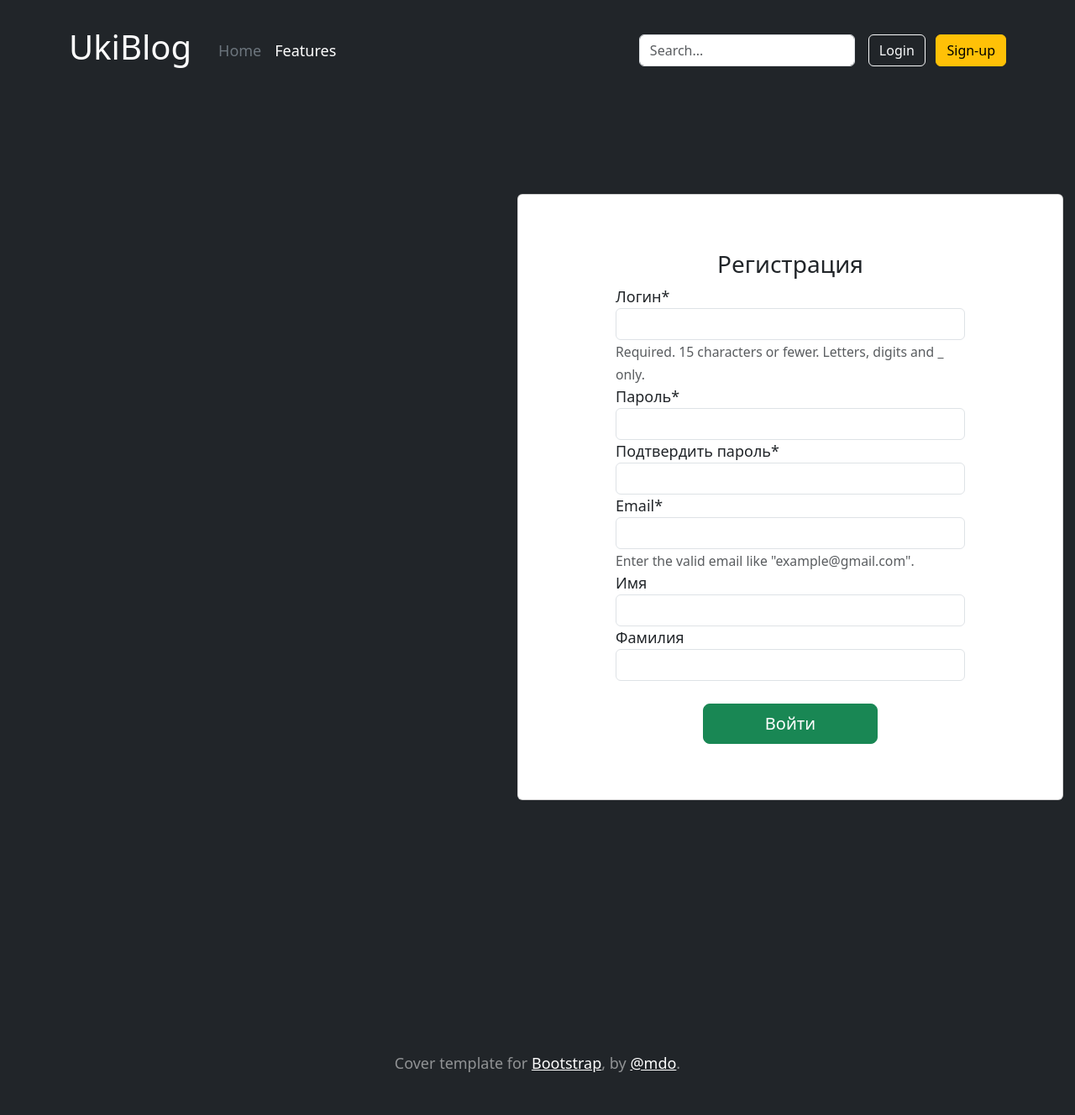
After one commit to Loysu/Blog, a Django app: page /registration in a window 1280 px wide. The commit adds this page. Shown: the whole page at 84% size. Run offline with Django 3.2, Linux system fonts and the light colour scheme; some libraries are stand-ins or nearby versions.

Commit message:
add registration

```diff
--- a/post/forms.py
+++ b/post/forms.py
@@ -1,9 +1,14 @@
+import re
+
 from django import forms
 from django.contrib.auth.models import User
+from django.core.validators import EmailValidator
+
+from .validators import LetterUsernameValidator
 
 
 class LoginForm(forms.Form):
-    username = forms.CharField(widget=forms.TextInput, max_length=15)
+    username = forms.CharField(widget=forms.TextInput)
     password = forms.CharField(widget=forms.PasswordInput)
 
     def __init__(self, *args, **kwargs):
@@ -21,3 +26,49 @@ class LoginForm(forms.Form):
             if not user.check_password(password):
                 raise forms.ValidationError('Неверный пароль.')
         return self.cleaned_data
+
+
+class RegistrationForm(forms.ModelForm):
+    username_validator = LetterUsernameValidator()
+    username = forms.CharField(
+        widget=forms.TextInput,
+        max_length=15,
+        min_length=3,
+        help_text='Required. 15 characters or fewer. Letters, digits and _ only.',
+        validators=[username_validator]
+    )
+    password = forms.CharField(widget=forms.PasswordInput, min_length=6, max_length=12)
+    confirm_password = forms.CharField(widget=forms.PasswordInput, min_length=6)
+    email = forms.EmailField(help_text='Enter the valid email like "example@gmail.com".')
+
+    def __init__(self, *args, **kwargs):
+        super().__init__(*args, **kwargs)
+        self.fields['username'].label = 'Логин'
+        self.fields['password'].label = 'Пароль'
+        self.fields['confirm_password'].label = 'Подтвердить пароль'
+        self.fields['email'].label = 'Email'
+        self.fields['first_name'].label = 'Имя'
+        self.fields['last_name'].label = 'Фамилия'
+
+    def clean_username(self):
+        username = self.cleaned_data['username']
+        if User.objects.filter(username=username).exists():
+            raise forms.ValidationError(f'Пользователь с логином {username} уже существует.')
+        return username
+
+    def clean_email(self):
+        email = self.cleaned_data['email']
+        if User.objects.filter(email=email).exists():
+            raise forms.ValidationError(f'Email {email} уже используется в системе.')
+        return email
+
+    def clean(self):
+        password = self.cleaned_data['password']
+        confirm_password = self.cleaned_data['confirm_password']
+        if password != confirm_password:
+            raise forms.ValidationError('Пароли не совпадают.')
+        return self.cleaned_data
+
+    class Meta:
+        model = User
+        fields = ('username', 'password', 'confirm_password', 'email', 'first_name', 'last_name')
--- a/post/templates/post/base.html
+++ b/post/templates/post/base.html
@@ -50,6 +50,8 @@
         }
       }
 
+
+
     </style>
     <link href="cover.css" rel="stylesheet">
 </head>
@@ -65,7 +67,7 @@
                     </h1>
 
                     <ul class="nav col-12 col-lg-auto me-lg-auto mb-2 justify-content-center mb-md-0">
-                        <li><a href="{% url 'post:base' %}" class="nav-link px-2 text-secondary">Home</a></li>
+                        <li><a href="{% url 'post:logout' %}" class="nav-link px-2 text-secondary">Home</a></li>
                         <li><a href="#" class="nav-link px-2 text-white">Features</a></li>
                     </ul>
 
@@ -84,12 +86,23 @@
                         <a href="{% url 'post:login' %}" class="text-decoration-none">
                             <button type="button" class="btn btn-outline-light me-2">Login</button>
                         </a>
-                        <button type="button" class="btn btn-warning">Sign-up</button>
+                        <a href="{% url 'post:registration' %}" class="text-decoration-none">
+                            <button type="button" class="btn btn-warning">Sign-up</button>
+                        </a>
                         {% endif %}
                     </div>
                 </div>
             </div>
         </header>
+        {% if messages %}
+        <br>
+        {% for message in messages %}
+        <div class="alert alert-success alert-dismissible fade show" role="alert"
+             style="margin-left: 450px; width: 900px;">
+            <strong>{{ message }}</strong>
+        </div>
+        {% endfor %}
+        {% endif %}
         {% endblock %}
         <br>
         {% block categories %}
--- /dev/null
+++ b/post/templates/post/registration.html
@@ -0,0 +1,21 @@
+{% extends 'post/base.html' %}
+{% load crispy_forms_tags %}
+{% block title %}
+Авторизация | Ukiblog
+{% endblock %}
+{% block categories %}
+{% endblock %}
+{% block main %}
+<div class="card" style="width: 650px; margin: 100px 600px 300px 600px; padding: 50px 100px">
+    <div class="card-body">
+        <h3 class="text-center">Регистрация</h3>
+
+        <form action="" method="post">
+            {% csrf_token %}
+            {{ form|crispy }}
+            <br>
+            <div class="d-grid gap-2 col-6 mx-auto"><input type="submit" class="btn btn-success btn-lg" value="Войти"></div>
+        </form>
+    </div>
+</div>
+{% endblock %}
--- a/post/urls.py
+++ b/post/urls.py
@@ -1,10 +1,13 @@
 from django.urls import path
+from django.contrib.auth.views import LogoutView
+from django.urls import reverse_lazy
 
 from .views import (
     BaseView,
     PostDetailView,
     TagDetailView,
-    LoginView
+    LoginView,
+    RegistrationView,
 )
 
 app_name = 'post'
@@ -13,4 +16,6 @@ urlpatterns = [
     path('post_detail/<slug:slug>', PostDetailView.as_view(), name='post_detail'),
     path('tag_detail/<slug:slug>', TagDetailView.as_view(), name='tag_detail'),
     path('login', LoginView.as_view(), name='login'),
+    path('logout', LogoutView.as_view(next_page=reverse_lazy('post:base')), name='logout'),
+    path('registration', RegistrationView.as_view(), name='registration'),
 ]
--- a/post/views.py
+++ b/post/views.py
@@ -1,13 +1,15 @@
 from django.shortcuts import render, redirect
 from django.urls import reverse
+from django.utils.text import slugify
 from django.views import View
 from django.views.generic.list import ListView
 from django.views.generic.detail import DetailView
-from django.contrib.auth import login, logout, authenticate
+from django.contrib.auth import login, authenticate
+from django.contrib import messages
 
 from .models import Post, Tag, Profile
 from .mixins import DefaultContextMixin
-from .forms import LoginForm
+from .forms import LoginForm, RegistrationForm
 
 
 class BaseView(DefaultContextMixin, ListView):
@@ -40,7 +42,7 @@ class TagDetailView(DefaultContextMixin, DetailView):
 
 
 class LoginView(View):
-    """Аутентификация"""
+    """Авторизация"""
     def get(self, *args, **kwargs):
         form = LoginForm()
         context = {
@@ -49,15 +51,57 @@ class LoginView(View):
         return render(self.request, 'post/login.html', context)
 
     def post(self, *args, **kwargs):
-        form = LoginForm(self.request.POST or None)
+        form = LoginForm(self.request.POST)
         if form.is_valid():
             username = form.cleaned_data['username']
             password = form.cleaned_data['password']
             user = authenticate(username=username, password=password)
             if user:
                 login(self.request, user)
+            messages.success(
+                self.request,
+                f'Добро пожаловать, {user.first_name if user.first_name else user.username}!'
+            )
             return redirect(reverse('post:base'))
         context = {
             'form': form,
         }
         return render(self.request, 'post/login.html', context)
+
+
+class RegistrationView(View):
+    """Регистрация"""
+    def get(self, *args, **kwargs):
+        form = RegistrationForm()
+        context = {
+            'form': form,
+        }
+        return render(self.request, 'post/registration.html', context)
+
+    def post(self, *args, **kwargs):
+        form = RegistrationForm(self.request.POST)
+        if form.is_valid():
+            new_user = form.save(commit=False)
+            new_user.username = form.cleaned_data['username']
+            new_user.email = form.cleaned_data['email']
+            new_user.first_name = form.cleaned_data['first_name'].title()
+            new_user.last_name = form.cleaned_data['last_name'].title()
+            new_user.save()
+            new_user.set_password(form.cleaned_data['password'])
+            new_user.save()
+            Profile.objects.create(
+                user=new_user,
+                email=form.cleaned_data['email'],
+                slug=slugify(new_user.username)
+            )
+            user = authenticate(username=form.cleaned_data['username'], password=form.cleaned_data['password'])
+            login(self.request, user)
+            messages.success(
+                self.request,
+                f'Добро пожаловать, {user.first_name if user.first_name else user.username}! с:'
+            )
+            return redirect(reverse('post:base'))
+        context = {
+            'form': form,
+        }
+        return render(self.request, 'post/registration.html', context)
```
Also changed, not shown: post/validators.py (added, +13 -0 lines).
